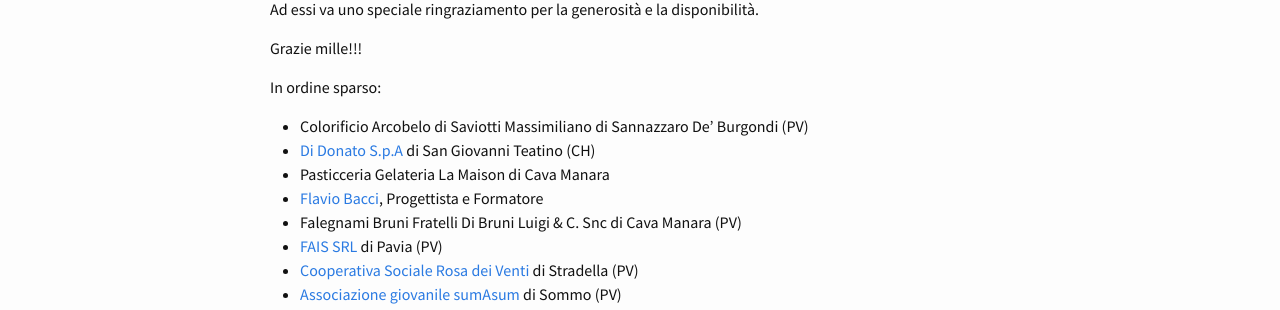
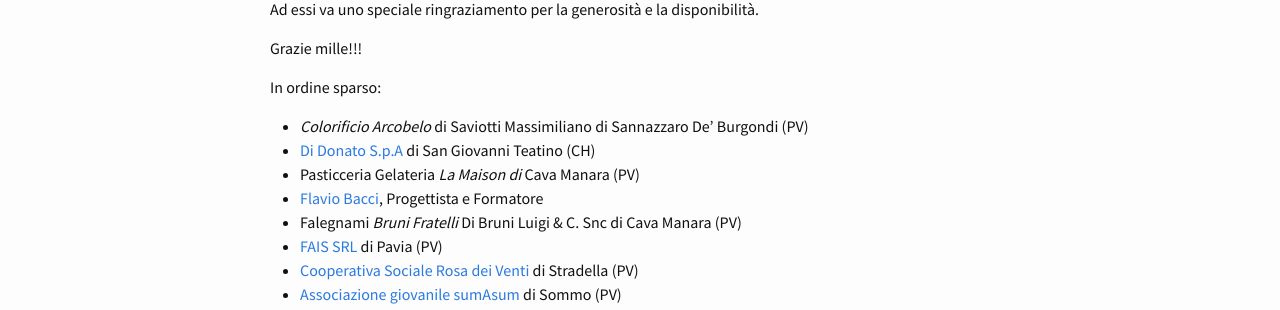
Before and after one commit to montessori-attiva-pavia/montessori-attiva-pavia.github.io, a Jekyll site: the page built from supporters.md, in a window 1280 px wide. Shown: the part 206-516 px from the top of the page. Built offline with Jekyll 4.4.1, drawn with Linux system fonts in a browser that asks for light colours; comment, search, counter and statistics services are not loaded.

```diff
--- a/supporters.md
+++ b/supporters.md
@@ -14,11 +14,11 @@ Grazie mille!!!
 
 
 In ordine sparso:
-- Colorificio Arcobelo di Saviotti Massimiliano di Sannazzaro De' Burgondi (PV)
+- *Colorificio Arcobelo* di Saviotti Massimiliano di Sannazzaro De' Burgondi (PV)
 - [Di Donato S.p.A](https://didonatospa.it/) di San Giovanni Teatino (CH)
-- Pasticceria Gelateria La Maison di Cava Manara
+- Pasticceria Gelateria *La Maison di* Cava Manara (PV)
 - [Flavio Bacci](https://it.linkedin.com/in/flavio-bacci-b0519225), Progettista e Formatore
-- Falegnami Bruni Fratelli Di Bruni Luigi & C. Snc di Cava Manara (PV)
+- Falegnami *Bruni Fratelli* Di Bruni Luigi & C. Snc di Cava Manara (PV)
 - [FAIS SRL](https://www.fais.it/) di Pavia (PV)
 - [Cooperativa Sociale Rosa dei Venti](http://www.rosadeiventi.info/) di Stradella (PV)
 - [Associazione giovanile sumAsum](http://www.sumasum.it/) di Sommo (PV)
```
